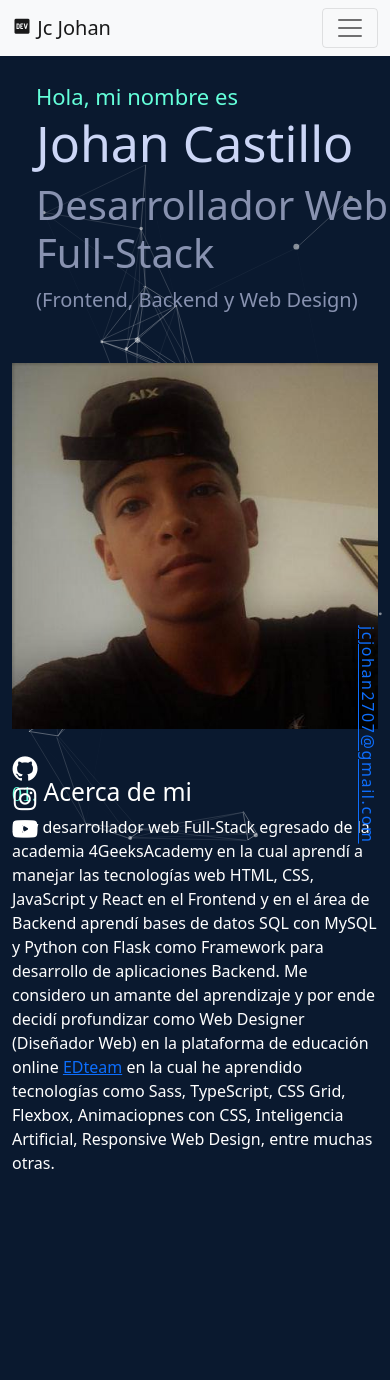
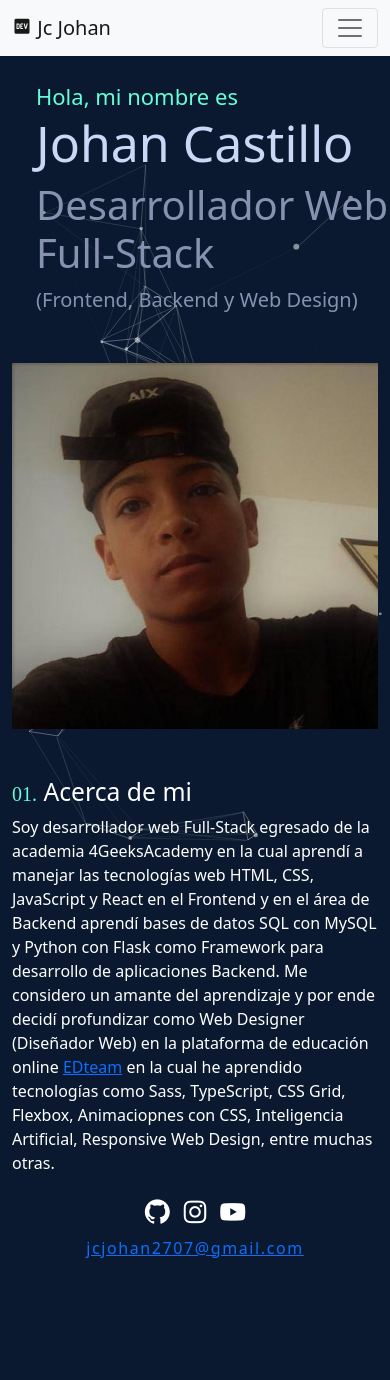
Before and after one commit to johancastillo/portafolio-jc, a PHP site: page / in a window 390 px wide. Before the commit the page ends 1169 px from the top, so only its background shows below. Run offline with PHP 8.4, Linux system fonts and the light colour scheme; some libraries are stand-ins or nearby versions; some web fonts are replaced.

Commit message:
Socials and Email Section Responsive

```diff
--- a/assets/css/main.css
+++ b/assets/css/main.css
@@ -20,6 +20,11 @@
   position: fixed;
   left: 10px;
   font-size: 30px; }
+  @media screen and (max-width: 660px) {
+    .socials {
+      display: block;
+      position: static;
+      text-align: center; } }
 
 .email {
   display: flex;
@@ -29,6 +34,12 @@
   letter-spacing: 0.1em;
   -webkit-writing-mode: vertical-rl;
   writing-mode: vertical-rl; }
+  @media screen and (max-width: 660px) {
+    .email {
+      display: block;
+      writing-mode: horizontal-tb;
+      position: static;
+      text-align: center; } }
 
 .color-two {
   color: #64ffda; }
--- a/assets/scss/main.scss
+++ b/assets/scss/main.scss
@@ -19,6 +19,12 @@
     position: fixed;
     left: 10px;
     font-size: 30px;
+
+    @media screen and (max-width: 660px){
+        display: block;
+        position: static;
+        text-align: center;
+    }
 }
 
 .email{
@@ -29,6 +35,13 @@
     letter-spacing: 0.1em;
     -webkit-writing-mode: vertical-rl;
     writing-mode: vertical-rl;
+
+    @media screen and (max-width: 660px) {
+        display: block;
+        writing-mode: horizontal-tb;
+        position: static;
+        text-align: center;
+    }
 }
 
 .color-two{
```
